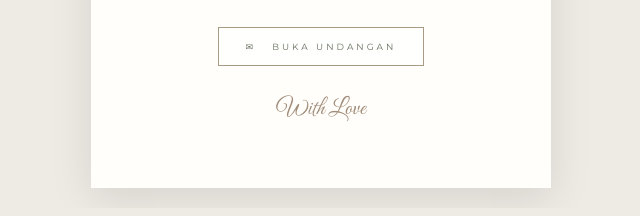
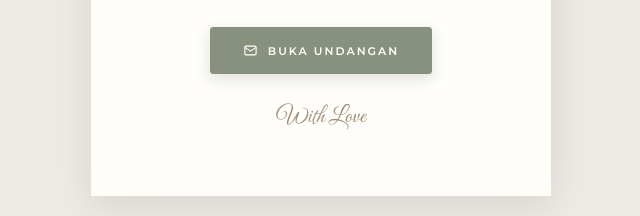
Before and after one commit to alenruben/YulvaWeddingInvitation, a plain HTML site: page index.html in a window 1280 px wide. Shown: the part 689-905 px from the top of the page, without its empty margins (319-959 px from the left). Drawn offline with nearby package versions, Linux system fonts and the light colour scheme.

Commit message:
Update index.html

```diff
--- a/index.html
+++ b/index.html
@@ -166,23 +166,49 @@ body {
     line-height: 1.5;
 }
 
-/* TOMBOL */
+/* TOMBOL BUKA UNDANGAN */
 .open-button {
-    display: inline-block;
+    display: inline-flex;
+    align-items: center;
+    justify-content: center;
+    gap: 10px;
+
     margin-top: 30px;
-    padding: 13px 27px;
-    border: 1px solid #a99a83;
-    color: #66705f;
+    padding: 15px 32px;
+
+    background: #87917e;
+    border: 1px solid #87917e;
+    border-radius: 3px;
+
+    color: #ffffff;
     text-decoration: none;
-    font-size: 9px;
-    letter-spacing: 3px;
-    transition: 0.4s;
-    background: rgba(255,255,255,0.85);
+
+    font-family: 'Montserrat', sans-serif;
+    font-size: 11px;
+    font-weight: 600;
+    letter-spacing: 2px;
+
+    transition: all 0.3s ease;
+    box-shadow: 0 5px 15px rgba(80, 95, 75, 0.18);
 }
 
+/* EFEK HOVER */
 .open-button:hover {
-    background: #87917e;
-    color: white;
+    background: #6f7c68;
+    border-color: #6f7c68;
+    color: #ffffff;
+    transform: translateY(-3px);
+    box-shadow: 0 7px 18px rgba(80, 95, 75, 0.25);
+}
+
+/* IKON AMPLOP */
+.open-button svg {
+    width: 15px;
+    height: 15px;
+    flex-shrink: 0;
+    display: block;
+    stroke: currentColor;
+    stroke-width: 1.8;
 }
 
 /* FOOTER */
@@ -228,6 +254,17 @@ body {
     .guest-name {
         font-size: 27px;
     }
+
+    .open-button {
+        padding: 14px 27px;
+        font-size: 10px;
+        gap: 9px;
+    }
+
+    .open-button svg {
+        width: 14px;
+        height: 14px;
+    }
 }
 </style>
 </head>
@@ -259,7 +296,7 @@ body {
             </g>
         </defs>
 
-        <!-- Cabang -->
+        <!-- CABANG -->
         <g fill="none" stroke="#738b71" stroke-width="2">
             <path d="M-10 0 Q60 65 100 160 Q130 195 165 210"/>
             <path d="M100 0 Q150 70 190 135 Q220 170 250 190"/>
@@ -268,7 +305,7 @@ body {
             <path d="M190 0 Q205 65 225 115"/>
         </g>
 
-        <!-- Daun -->
+        <!-- DAUN -->
         <g>
             <use href="#leaf" x="42" y="60" transform="rotate(-50 42 60)"/>
             <use href="#leaf" x="65" y="90" transform="rotate(55 65 90)"/>
@@ -282,7 +319,7 @@ body {
             <use href="#leaf" x="405" y="125" transform="rotate(45 405 125)"/>
         </g>
 
-        <!-- Bunga -->
+        <!-- BUNGA -->
         <g>
             <use href="#pinkflower" x="25" y="40"/>
             <use href="#pinkflower" x="75" y="110"/>
@@ -296,7 +333,7 @@ body {
             <use href="#pinkflower" x="395" y="165"/>
         </g>
 
-        <!-- Bunga kecil -->
+        <!-- BUNGA KECIL -->
         <g fill="#efd8d1">
             <circle cx="45" cy="135" r="4"/>
             <circle cx="90" cy="35" r="4"/>
@@ -306,7 +343,9 @@ body {
             <circle cx="345" cy="35" r="4"/>
             <circle cx="440" cy="125" r="4"/>
         </g>
+
     </svg>
+
 
     <!-- BUNGA SISI KIRI -->
     <svg class="flower-left" viewBox="0 0 120 370"
@@ -337,6 +376,7 @@ body {
             <circle cx="63" cy="205" r="4"/>
         </g>
     </svg>
+
 
     <!-- BUNGA SISI KANAN -->
     <svg class="flower-right" viewBox="0 0 120 370"
@@ -402,6 +442,7 @@ body {
             Invite you to their wedding
         </p>
 
+        <!-- NAMA TAMU -->
         <div class="guest-section">
 
             <p class="guest-label">
@@ -421,8 +462,20 @@ body {
 
         </div>
 
+        <!-- TOMBOL BUKA UNDANGAN -->
         <a href="main.html" class="open-button">
-            ✉ &nbsp; BUKA UNDANGAN
+
+            <svg viewBox="0 0 24 24"
+                 fill="none"
+                 xmlns="http://www.w3.org/2000/svg">
+
+                <rect x="3" y="5" width="18" height="14" rx="2"/>
+                <path d="M3 7L12 13L21 7"/>
+
+            </svg>
+
+            <span>BUKA UNDANGAN</span>
+
         </a>
 
         <p class="footer">
@@ -433,17 +486,17 @@ body {
 
 </div>
 
+
 <script>
     // Mengambil nama tamu dari link
     const params = new URLSearchParams(window.location.search);
 
     const guest = params.get("to");
 
-    // Menampilkan nama tamu
+    // Menampilkan nama tamu secara otomatis
     document.getElementById("guestName").textContent =
         guest ? guest.replace(/\+/g, " ") : "Tamu Undangan";
 
-    // Tombol langsung menuju index.html
 </script>
 
 </body>
```
